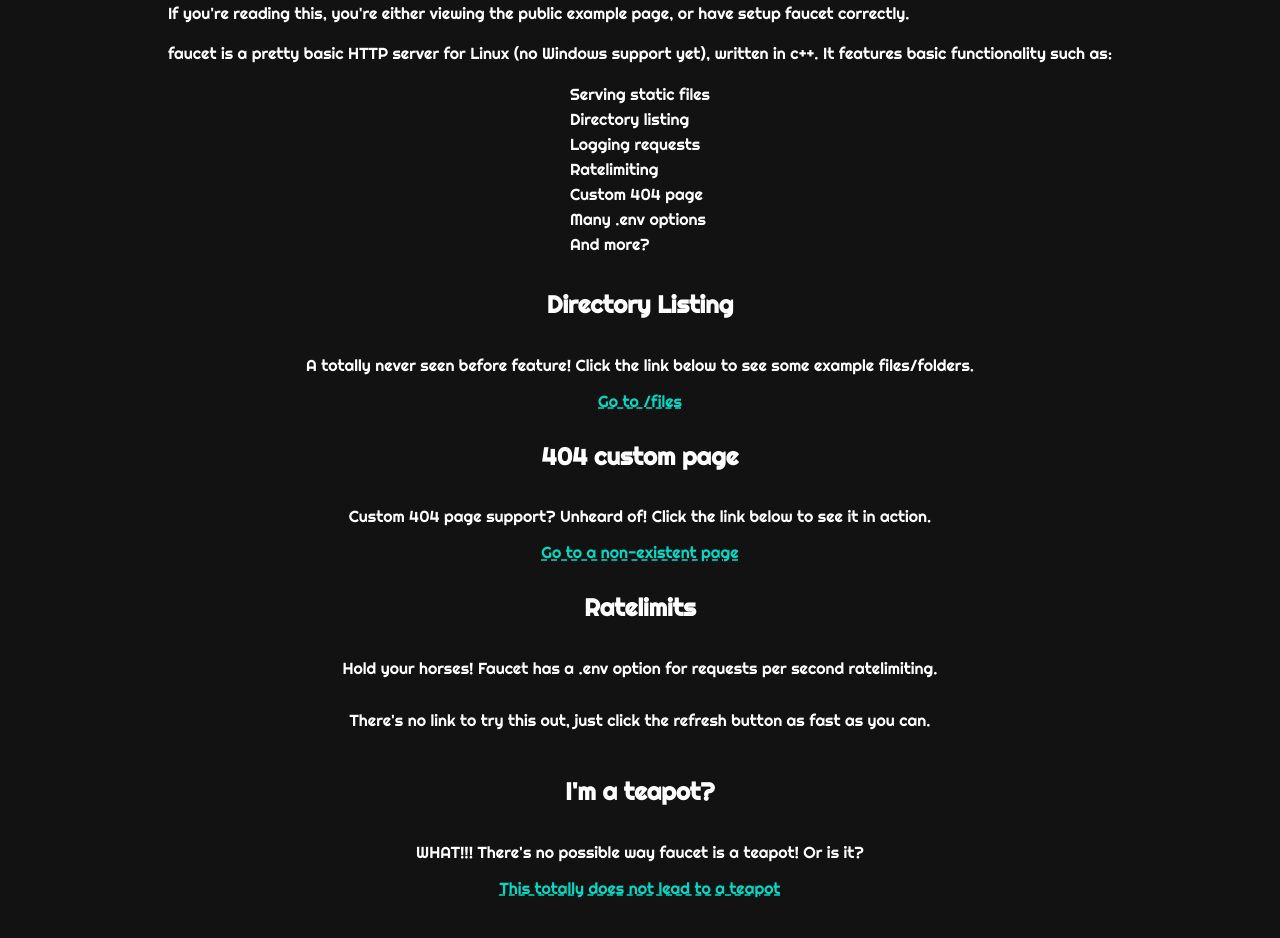
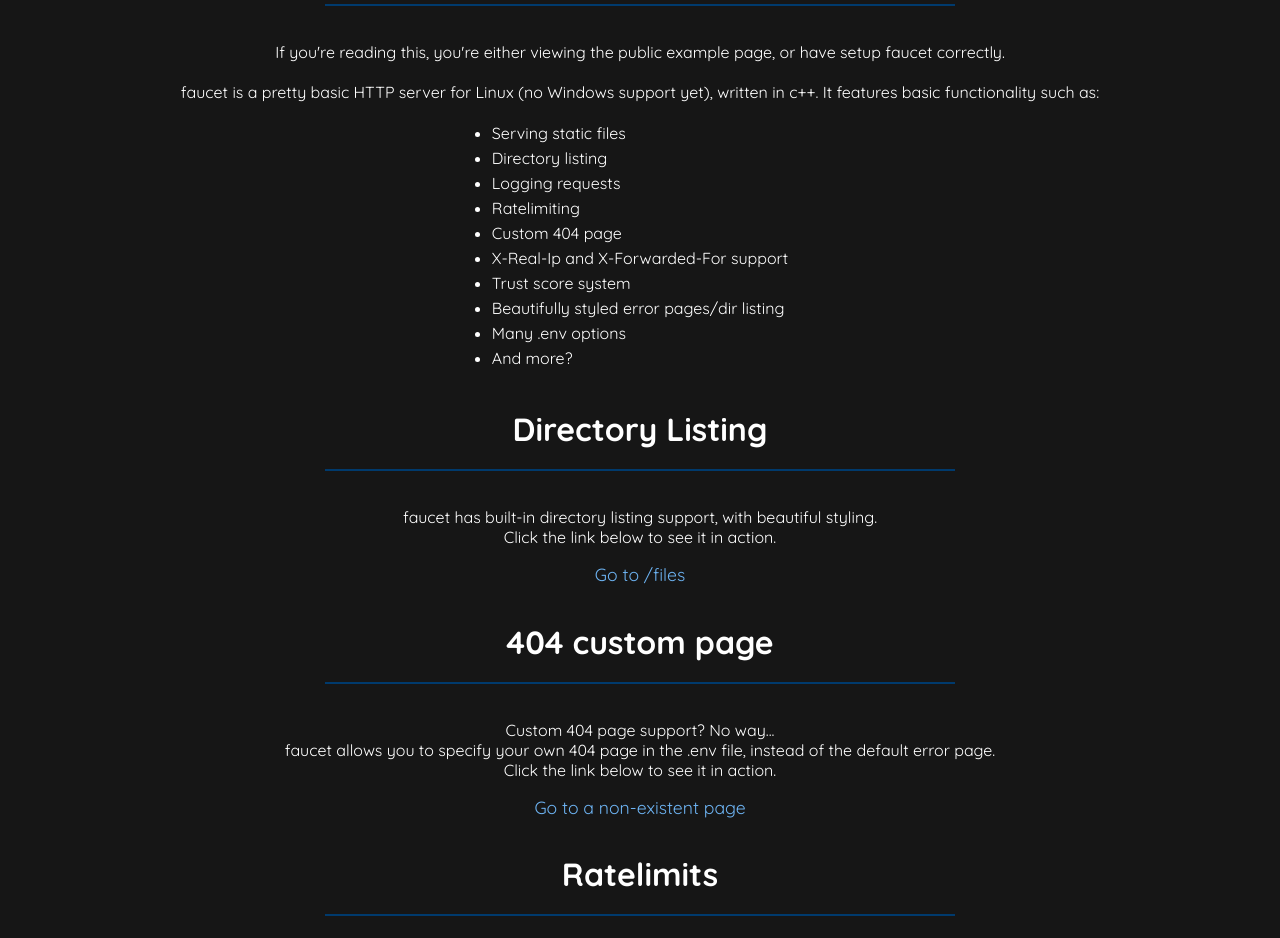
Before and after one commit to BananaJeanss/faucet, a plain HTML site: page example/index.html in a window 1280 px wide. Shown: the part 383-1321 px from the top of the page. Before the commit the page ends 1291 px from the top, so only its background shows below. Drawn offline with Linux system fonts and the light colour scheme.

Commit message:
feat: making the example page less uglier

```diff
--- a/example/index.html
+++ b/example/index.html
@@ -3,22 +3,29 @@
   <head>
     <meta charset="UTF-8" />
     <meta name="viewport" content="width=device-width, initial-scale=1.0" />
-    <title>faucet example page</title>
+    <title>faucet - example page</title>
     <link rel="stylesheet" href="style.css" />
   </head>
   <body>
     <hero>
       <h1>faucet</h1>
-      <p>A simple HTTP server</p>
+      <p>A simple and lightweight HTTP server, written in C++.</p>
       <ul>
         <li>
           <a href="https://github.com/BananaJeanss/faucet">GitHub Repo</a>
+          |
+          <a href="https://github.com/BananaJeanss/faucet/releases">
+            Latest Releases
+          </a>
+          |
+          <a href="https://faucet.bnajns.hackclub.app">Hosted Demo</a>
         </li>
       </ul>
     </hero>
     <hr />
     <section>
       <h2>About</h2>
+      <hr />
       <p>
         If you're reading this, you're either viewing the public example page,
         or have setup faucet correctly. <br /><br />
@@ -31,31 +38,41 @@
         <li>Logging requests</li>
         <li>Ratelimiting</li>
         <li>Custom 404 page</li>
+        <li>X-Real-Ip and X-Forwarded-For support</li>
+        <li>Trust score system</li>
+        <li>Beautifully styled error pages/dir listing</li>
         <li>Many .env options</li>
         <li>And more?</li>
       </ul>
     </section>
     <section>
       <h2>Directory Listing</h2>
+      <hr />
       <p>
-        A totally never seen before feature! Click the link below to see some
-        example files/folders.
+        faucet has built-in directory listing support, with beautiful styling.
+        <br />
+        Click the link below to see it in action.
       </p>
       <a href="/files">Go to /files</a>
     </section>
     <section>
       <h2>404 custom page</h2>
+      <hr />
       <p>
-        Custom 404 page support? Unheard of! Click the link below to see it in
-        action.
+        Custom 404 page support? No way...<br />
+        faucet allows you to specify your own 404 page in the .env file, instead
+        of the default error page.<br />
+        Click the link below to see it in action.
       </p>
       <a href="/mjisbetterthanlebron">Go to a non-existent page</a>
     </section>
     <section>
       <h2>Ratelimits</h2>
+      <hr />
       <p>
-        Hold your horses! Faucet has a .env option for requests per second
-        ratelimiting.
+        Hold your horses!<br />
+        Faucet has a .env option for enabling and configuring requests per
+        second ratelimiting.
       </p>
       <p>
         There's no link to try this out, just click the refresh button as fast
@@ -63,7 +80,23 @@
       </p>
     </section>
     <section>
+      <h2>Trust Score</h2>
+      <hr />
+      <p>
+        faucet has a toggleable trust score system, which gives each request an
+        trust score,<br />
+        assigns that to the IP address (uses the lowest score from past 3
+        minutes from the IP),<br />and blocks requests which are under the set
+        threshold.
+      </p>
+      <p>Want to get blocked? Try setting your user-agent to "curl",<br />
+        go to honeypot paths like <a href="/wp-login.php">/wp-login.php</a>,<br />
+        and just spam requests.
+      </p>
+    </section>
+    <section>
       <h2>I'm a teapot?</h2>
+      <hr />
       <p>WHAT!!! There's no possible way faucet is a teapot! Or is it?</p>
       <a href="/imateapot418">This totally does not lead to a teapot</a>
     </section>
--- a/example/style.css
+++ b/example/style.css
@@ -1,9 +1,13 @@
-@import url('https://fonts.googleapis.com/css2?family=Righteous&display=swap');
+@import url('https://fonts.googleapis.com/css2?family=Quicksand:wght@300..700&display=swap');
+
+:root {
+    --primary-color: #0088ff;
+}
 
 html {
-    background-color: #121212;
+    background-color: #161616;
     color: white;
-    font-family: 'Righteous', cursive;
+    font-family: 'Quicksand', sans-serif;
     font-weight: 400;
     display: flex;
     flex-direction: column;
@@ -19,7 +23,7 @@ body {
 }
 
 h1 {
-    color: #bb86fc;
+    color: var(--primary-color);
     margin: 0;
     font-size: 5em;
 }
@@ -39,24 +43,29 @@ ul {
     padding: 0;
     margin: 0;
 }
+
 ul li {
     margin: 5px 0;
 }
 
 a {
-    color: #03dac6;
-    text-decoration: dashed underline;
+    color: #6db3f2;
+    text-decoration: none;
+    transition: color 0.3s, text-decoration 0.3s;
+}
+
+a:hover {
+    color: #007ce9;
+    text-decoration: underline;
 }
 
 hr {
     width: 100%;
     height: 2px;
     border: none;
-    color: #bb86fc;
-    background-color: #bb86fc;
+    color: var(--primary-color);
+    background-color: var(--primary-color);
 }
-
-
 
 section {
     margin: 10px;
@@ -64,3 +73,26 @@ section {
     flex-direction: column;
     align-items: center;
 }
+
+section p {
+    text-align: center;
+}
+
+section a {
+    font-size: 1.1em;
+}
+
+section h2 {
+    margin-bottom: 0;
+    font-size: 2em;
+}
+
+section hr {
+    margin: 20px 0;
+    width: 50%;
+    background-color: #003a6d;
+}
+
+section ul {
+    list-style-type: disc;
+}
```
Also changed, not shown: example/404.html (+2 -1 lines).
